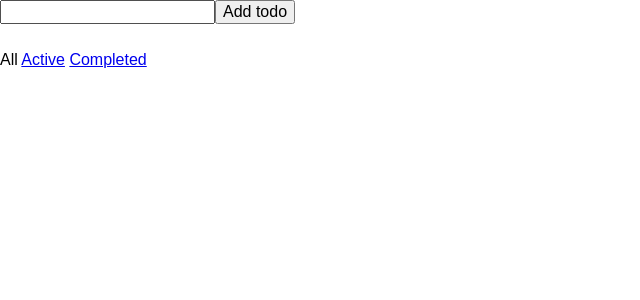
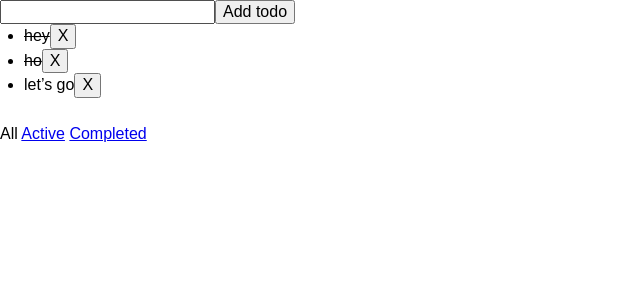
Before and after one commit to lasota-piotr/redux-nozbify, a React (Create React App) app: page / in a window 1280 px wide. Shown: the top 300 px of the page, without its empty margins (0-640 px from the left). Built offline with nearby package versions, Linux system fonts and the light colour scheme.

Commit message:
Get data from fake backed - work in progress

```diff
--- a/package.json
+++ b/package.json
@@ -15,6 +15,7 @@
     "react-scripts": "1.0.14",
     "redux": "^3.7.2",
     "redux-logger": "^3.0.6",
+    "redux-promise": "^0.5.3",
     "styled-components": "^2.2.1",
     "uuid": "^3.1.0"
   },
--- a/src/actions/index.js
+++ b/src/actions/index.js
@@ -1,4 +1,5 @@
 import uuidv4 from 'uuid/v4';
+import * as api from '../api';
 
 export const addTodo = text => ({
   type: 'ADD_TODO',
@@ -15,3 +16,15 @@ export const deleteTodo = id => ({
   type: 'DELETE_TODO',
   id,
 });
+
+const receiveTodos = (filter, response) => ({
+  type: 'RECEIVE_TODOS',
+  filter,
+  response,
+});
+
+export const fetchTodos = filter => (
+  api.fetchTodos(filter).then(response =>
+    receiveTodos(filter, response),
+  )
+);
--- /dev/null
+++ b/src/api/index.js
@@ -0,0 +1,52 @@
+import uuidv4 from 'uuid/v4';
+
+const fakeDatabase = {
+  todos: [{
+    id: uuidv4(),
+    text: 'hey',
+    completed: true,
+  }, {
+    id: uuidv4(),
+    text: 'ho',
+    completed: true,
+  }, {
+    id: uuidv4(),
+    text: 'let’s go',
+    completed: false,
+  }],
+};
+
+const delay = ms => new Promise(resolve => setTimeout(resolve, ms));
+
+export const fetchTodos = filter => delay(500).then(() => {
+  if (Math.random() > 0.95) throw new Error('NOPE!');
+
+  switch (filter) {
+    case 'all':
+      return fakeDatabase.todos;
+    case 'active':
+      return fakeDatabase.todos.filter(t => !t.completed);
+    case 'completed':
+      return fakeDatabase.todos.filter(t => t.completed);
+    default:
+      throw new Error(`Unknown filter: ${filter}`);
+  }
+});
+
+export const addTodo = text => delay(500).then(() => {
+  const todo = {
+    id: uuidv4(),
+    text,
+    completed: false,
+  };
+
+  fakeDatabase.todos.push(todo);
+
+  return todo;
+});
+
+export const toggleTodo = id => delay(500).then(() => {
+  const todo = fakeDatabase.todos.find(t => t.id === id);
+  todo.completed = !todo.completed;
+  return todo;
+});
--- a/src/configureStore.js
+++ b/src/configureStore.js
@@ -1,4 +1,5 @@
 import logger from 'redux-logger';
+import promise from 'redux-promise';
 import { createStore, applyMiddleware, compose } from 'redux';
 import todoApp from './reducers/todoApp';
 
@@ -6,17 +7,15 @@ const configureStore = () => {
   const persistedState = {};
 
   /* eslint-disable no-underscore-dangle */
-  const middleware = [logger];
+  const middleware = [promise, logger];
   const composeEnhancers =
     window.__REDUX_DEVTOOLS_EXTENSION_COMPOSE__ || compose;
-  const store = createStore(
+  return createStore(
     todoApp,
     persistedState,
     composeEnhancers(applyMiddleware(...middleware)),
   );
   /* eslint-enable */
-
-  return store;
 };
 
 export default configureStore;
--- a/src/containers/VisibleTodoList.jsx
+++ b/src/containers/VisibleTodoList.jsx
@@ -1,19 +1,48 @@
+import React, { Component } from 'react';
 import { connect } from 'react-redux';
 import { withRouter } from 'react-router-dom';
-import { toggleTodo, deleteTodo } from '../actions';
+import * as actions from '../actions';
 import TodoList from '../components/TodoList';
 import { getVisibleTodos } from '../reducers/todoApp';
 
+class VisibleTodoList extends Component {
+  componentDidMount() {
+    this.fetchData();
+  }
 
-const mapStateToProps = (state, { match }) => ({
-  todos: getVisibleTodos(state, match.params.filter || 'all'),
-});
+  componentDidUpdate(prevProps) {
+    if (this.props.filter !== prevProps.filter) {
+      this.fetchData();
+    }
+  }
 
-const VisibleTodoList = withRouter(
-  connect(mapStateToProps, {
-    onTodoClick: toggleTodo,
-    onDeleteTodoClick: deleteTodo,
-  })(TodoList),
+  fetchData() {
+    const { filter, fetchTodos } = this.props;
+    fetchTodos(filter);
+  }
+
+  render() {
+    const { toggleTodo, deleteTodo, ...rest } = this.props;
+    return (
+      <TodoList
+        {...rest}
+        onTodoClick={toggleTodo}
+        onDeleteTodoClick={deleteTodo}
+      />
+    );
+  }
+}
+
+const mapStateToProps = (state, { match }) => {
+  const filter = match.params.filter || 'all';
+  return {
+    todos: getVisibleTodos(state, filter),
+    filter,
+  };
+};
+
+VisibleTodoList = withRouter(
+  connect(mapStateToProps, actions)(VisibleTodoList),
 );
 
 export default VisibleTodoList;
--- a/src/index.js
+++ b/src/index.js
@@ -3,7 +3,6 @@ import React from 'react';
 import ReactDOM from 'react-dom';
 import registerServiceWorker from './registerServiceWorker';
 import './index.css';
-
 import configureStore from './configureStore';
 import Root from './components/Root';
 
--- a/src/reducers/todo.js
+++ /dev/null
@@ -1,21 +0,0 @@
-const todo = (state = {}, action) => {
-  switch (action.type) {
-    case 'ADD_TODO':
-      return {
-        id: action.id,
-        text: action.text,
-        completed: false,
-      };
-    case 'TOGGLE_TODO':
-      return {
-        ...state,
-        completed: !state.completed,
-      };
-    default:
-      return state;
-  }
-};
-
-
-
-export default todo;
--- a/src/reducers/todos.js
+++ b/src/reducers/todos.js
@@ -1,51 +1,69 @@
 import { combineReducers } from 'redux';
-import todo from './todo';
 
 const byId = (state = {}, action) => {
   switch (action.type) {
-    case 'ADD_TODO':
-    case 'TOGGLE_TODO':
-      return {
-        ...state,
-        [action.id]: todo(state[action.id], action),
-      };
-    case 'DELETE_TODO':
-      return state.filter(todoEl => todoEl.id !== action.id);
+    case 'RECEIVE_TODOS': // eslint-disable-line no-case-declarations
+      const nextState = { ...state };
+      action.response.forEach((todo) => {
+        nextState[todo.id] = todo;
+      });
+      return nextState;
     default:
       return state;
   }
 };
 
 const allIds = (state = [], action) => {
+  if (action.filter !== 'all') {
+    return state;
+  }
   switch (action.type) {
-    case 'ADD_TODO':
-      return [...state, action.id];
+    case 'RECEIVE_TODOS':
+      return action.response.map(todo => todo.id);
     default:
       return state;
   }
 };
 
+const activeIds = (state = [], action) => {
+  if (action.filter !== 'active') {
+    return state;
+  }
+  switch (action.type) {
+    case 'RECEIVE_TODOS':
+      return action.response.map(todo => todo.id);
+    default:
+      return state;
+  }
+};
+
+const completedIds = (state = [], action) => {
+  if (action.filter !== 'completed') {
+    return state;
+  }
+  switch (action.type) {
+    case 'RECEIVE_TODOS':
+      return action.response.map(todo => todo.id);
+    default:
+      return state;
+  }
+};
+
+const idsByFilter = combineReducers({
+  all: allIds,
+  active: activeIds,
+  completed: completedIds,
+});
+
 const todos = combineReducers({
   byId,
-  allIds,
+  idsByFilter,
 });
 
 export default todos;
 
 // selectors
-
-const getAllTodos = state => state.allIds.map(id => state.byId[id]);
-
 export const getVisibleTodos = (state, filter) => {
-  const allTodos = getAllTodos(state);
-  switch (filter) {
-    case 'all':
-      return allTodos;
-    case 'completed':
-      return allTodos.filter(t => t.completed);
-    case 'active':
-      return allTodos.filter(t => !t.completed);
-    default:
-      return new Error(`Unknown filter: ${filter}`);
-  }
+  const ids = state.idsByFilter[filter];
+  return ids.map(id => state.byId[id]);
 };
```
Also changed, not shown: 1 other file (tests, documents, lock files or other folders).
